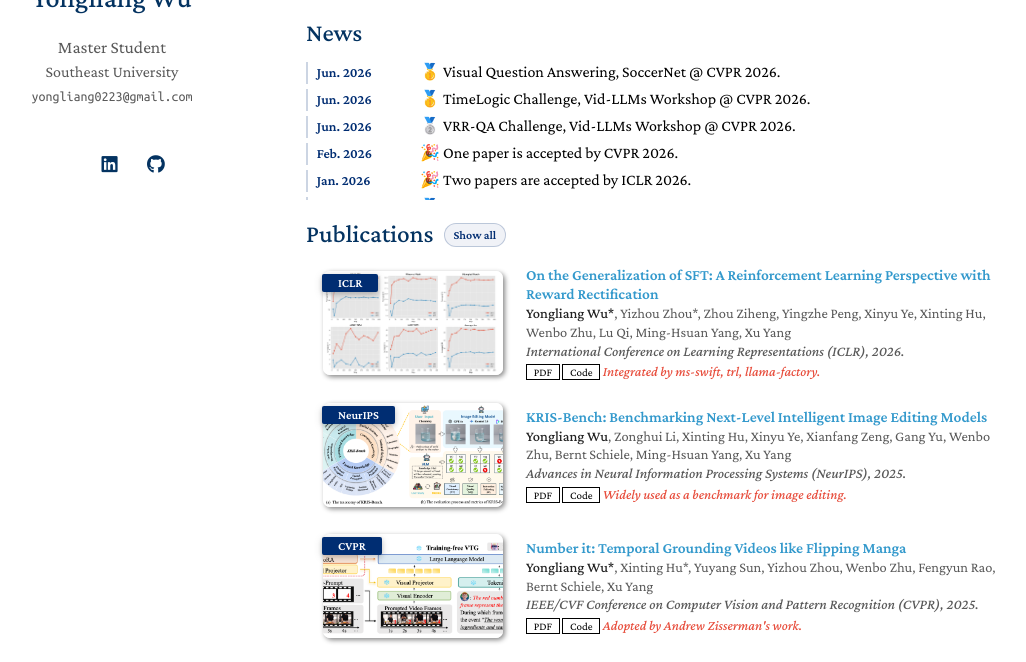
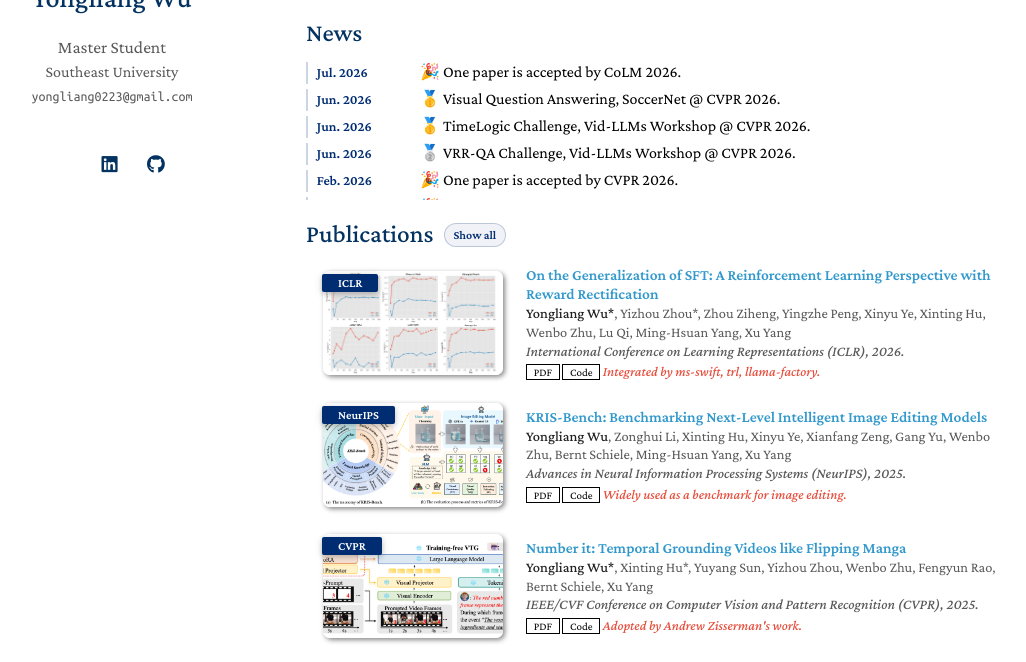
Before and after one commit to yongliang-wu/yongliang-wu.github.io, a Jekyll site: the page built from index.md, in a window 1280 px wide and 900 px high, cut to the strip 206-868 px from the top of the window. Shown: the whole strip, without its empty margins (134-1160 px from the left). Built offline with Jekyll 4.4.1, drawn with Linux system fonts in a browser that asks for light colours; nearby versions of some CDN libraries; a style sheet for code colours, icons or effects is not loaded; our own code applies the rules of GitHub Pages for plain Markdown files.

```diff
--- a/index.md
+++ b/index.md
@@ -11,6 +11,10 @@ I'm currently a final-year Master student at [Southeast University](https://www.
 
 <div class="news-scroll" aria-label="News archive">
   <ul class="news-list">
+    <li class="news-item">
+      <span class="news-date">Jul. 2026</span>
+      <span class="news-text">🎉 One paper is accepted by CoLM 2026.</span>
+    </li>
     <li class="news-item">
       <span class="news-date">Jun. 2026</span>
       <span class="news-text">🥇 Visual Question Answering, SoccerNet @ CVPR 2026.</span>
```
Also changed, not shown: _data/publications.yml (+7 -0 lines), assets/img/opusanimation.png (added).
